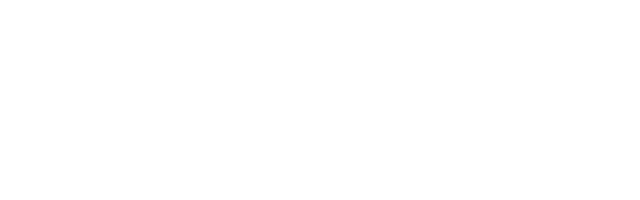
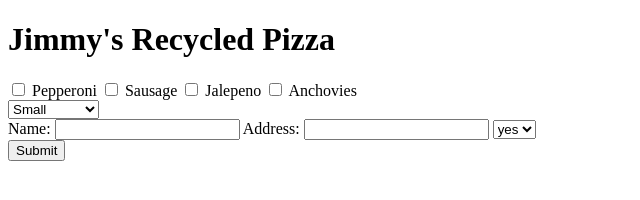
Before and after one commit to Christopher-Quattrocchi/Pizza-place-w4p, a plain HTML site: page index.html in a window 1280 px wide. Shown: the whole page, without its empty margins (0-640 px from the left). Drawn offline with Linux system fonts and the light colour scheme.

Commit message:
add form

```diff
--- a/index.html
+++ b/index.html
@@ -1,5 +1,6 @@
 <!DOCTYPE html>
 <html lang="en">
+
 <head>
   <meta charset="UTF-8">
   <meta name="viewport" content="width=device-width, initial-scale=1.0">
@@ -7,7 +8,47 @@
   <script src="js/scripts.js"></script>
   <title>Jimmy's Recycled Pizza</title>
 </head>
+
 <body>
+  <h1>Jimmy's Recycled Pizza</h1>
+  <form id="pizzaform">
+    <form id="toppings">
+      <input type="checkbox" id="pepperoni" value="pepperoni">
+      <label for="pepperoni">Pepperoni</label>
+
+      <input type="checkbox" id="sausage" value="sausage">
+      <label for="sausage">Sausage</label>
+
+      <input type="checkbox" id="jalepeno" value="jalepeno">
+      <label for="jalepeno">Jalepeno</label>
+
+      <input type="checkbox" id="anchovies" value="anchovies">
+      <label for="anchovies">Anchovies</label>
+    </form>
+
+    <select name="size" id="size">
+      <option value="small">Small</option>
+      <option value="medium">Medium</option>
+      <option value="large">Large</option>
+      <option value="extralarge">Extra Large</option>
+    </select>
+
+    <form id="user">
+      <label for="name">Name:</label>
+      <input type="text" id="name">
+      <label for="address">Address:</label>
+      <input type="text" id="address">
+
+      <select name="preferred" id="preferred">
+        <option value="yes">yes</option>
+        <option value="yes">no</option>
+      </select>
+
+    </form>
+    <button type="submit">Submit</button>
+  </form>
+
 
 </body>
+
 </html>
--- a/js/scripts.js
+++ b/js/scripts.js
@@ -16,6 +16,10 @@ function Order(userObject, pizzaObject) {
   this.pizza = pizzaObject ? [pizzaObject] : [];
 }
 
+Order.prototype.Cost() {
+
+}
+
 // Order.prototype.addUser = function(user) {
 //   this.user.push(user);
 // }
```
Also changed, not shown: 1 other file.
